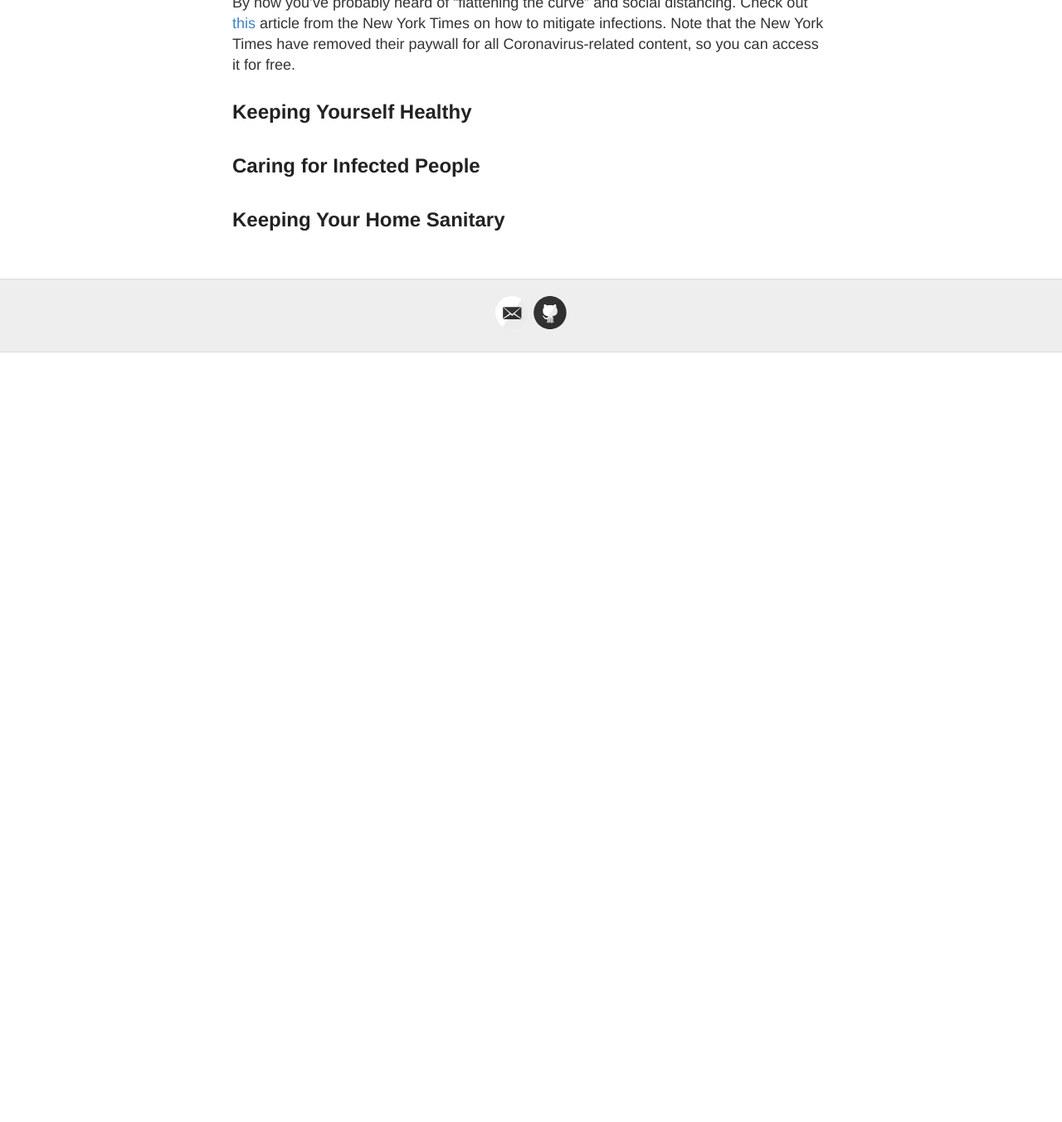
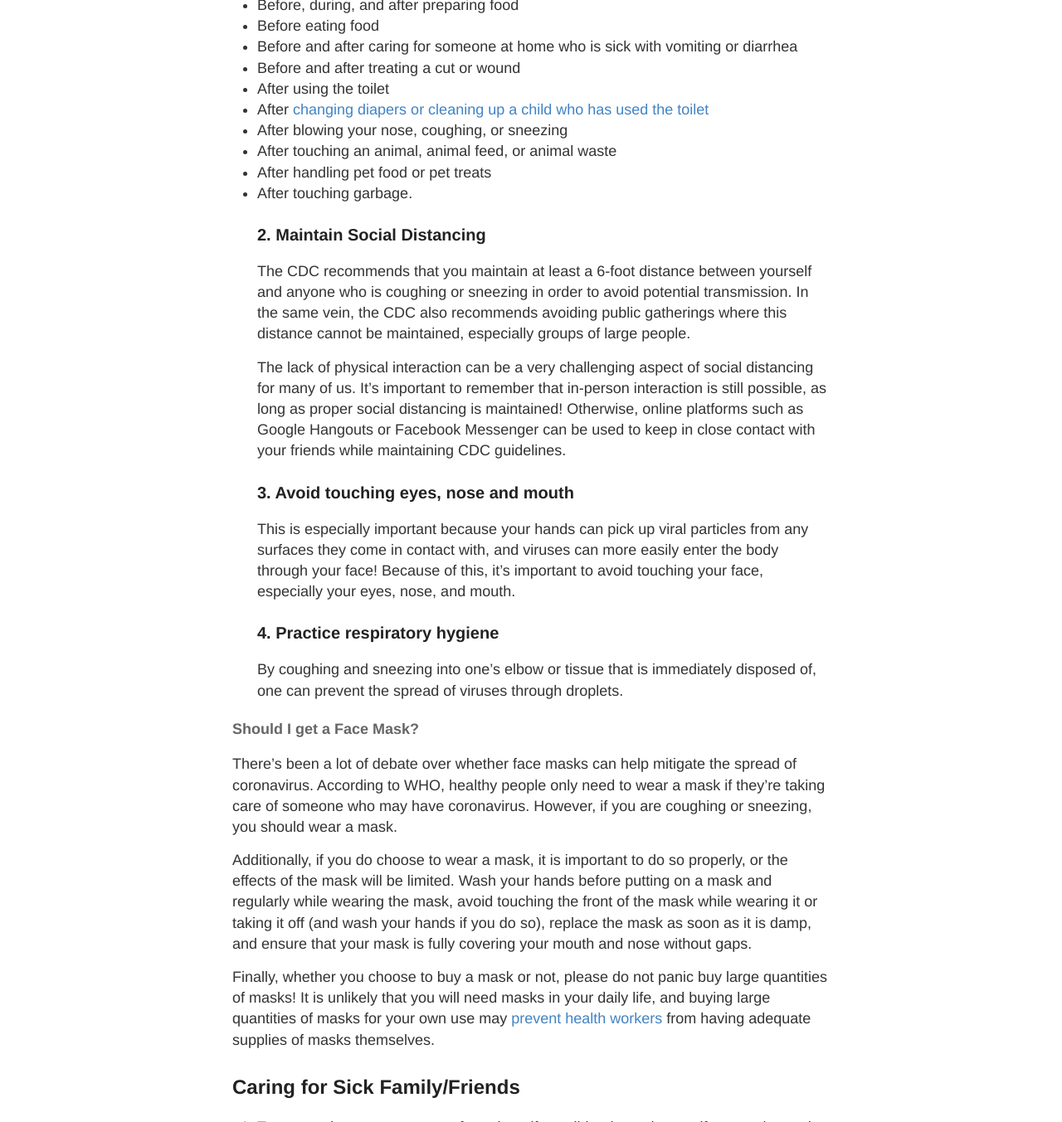
Before and after one commit to CarsonHerness/covid19, a Jekyll site: the page built from health.md, in a window 1280 px wide and 1400 px high, scrolled down 712 px, cut to the strip 47-1400 px from the top of the window. Shown: the whole strip at 83% size. Built offline with Jekyll 4.4.1, drawn with Linux system fonts in a browser that asks for light colours; before the commit the page ends 1184 px from its top, so only the background shows below that; some of the changed text lies outside the part shown.

Commit message:
Add content in health, financial, and work from home sections

```diff
--- a/health.md
+++ b/health.md
@@ -3,13 +3,52 @@ layout: page
 title: Health
 permalink: /health/
 ---
+
+Written by Andy Liu and Gabby Teodoro
+
+## Protective Measures Against Coronavirus
+Regardless of what situation you are currently in, the World Health Organization and Centers for Disease Control and Prevention recommend some basic protective measures in order to mitigate the spread of coronavirus in your community:
+
+### 1. Wash your hands frequently
+The WHO recommends that you regularly and thoroughly clean your hands with soap and water (or alcohol-based hand sanitizers if soap and water are not immediately available); this kills viruses that may be on your hands. The CDC has a [guide](https://www.cdc.gov/healthywater/hygiene/hand/handwashing.html) for proper hand-washing technique on its website, as well as [scientific justification](https://www.cdc.gov/handwashing/show-me-the-science-handwashing.html) for this technique! It is especially important that you wash your hands
+* Before, during, and after preparing food
+* Before eating food
+* Before and after caring for someone at home who is sick with vomiting or diarrhea
+* Before and after treating a cut or wound
+* After using the toilet
+* After [changing diapers or cleaning up a child who has used the toilet](https://www.cdc.gov/healthywater/hygiene/diapering/index.html)
+* After blowing your nose, coughing, or sneezing
+* After touching an animal, animal feed, or animal waste
+* After handling pet food or pet treats
+* After touching garbage.
+### 2. Maintain Social Distancing
+	The CDC recommends that you maintain at least a 6-foot distance between yourself and anyone who is coughing or sneezing in order to avoid potential transmission. In the same vein, the CDC also recommends avoiding public gatherings where this distance cannot be maintained, especially groups of large people.
+
+	The lack of physical interaction can be a very challenging aspect of social distancing for many of us. It’s important to remember that in-person interaction is still possible, as long as proper social distancing is maintained! Otherwise, online platforms such as Google Hangouts or Facebook Messenger can be used to keep in close contact with your friends while maintaining CDC guidelines.
+### 3. Avoid touching eyes, nose and mouth
+	This is especially important because your hands can pick up viral particles from any surfaces they come in contact with, and viruses can more easily enter the body through your face! Because of this, it’s important to avoid touching your face, especially your eyes, nose, and mouth.
+### 4. Practice respiratory hygiene
+	By coughing and sneezing into one’s elbow or tissue that is immediately disposed of, one can prevent the spread of viruses through droplets.
+
+#### Should I get a Face Mask?
+
+There’s been a lot of debate over whether face masks can help mitigate the spread of coronavirus. According to WHO, healthy people only need to wear a mask if they’re taking care of someone who may have coronavirus. However, if you are coughing or sneezing, you should wear a mask.
+
+Additionally, if you do choose to wear a mask, it is important to do so properly, or the effects of the mask will be limited. Wash your hands before putting on a mask and regularly while wearing the mask, avoid touching the front of the mask while wearing it or taking it off (and wash your hands if you do so), replace the mask as soon as it is damp, and ensure that your mask is fully covering your mouth and nose without gaps.
+
+Finally, whether you choose to buy a mask or not, please do not panic buy large quantities of masks! It is unlikely that you will need masks in your daily life, and buying large quantities of masks for your own use may [prevent health workers](https://www.nbcconnecticut.com/news/national-international/panic-buying-of-face-masks-is-unwarranted-and-could-pose-risks-for-health-workers-experts-say/2217892/) from having adequate supplies of masks themselves.
+
+## Caring for Sick Family/Friends
+1. Try to stay in a separate room from them if possible - have them self-quarantine to the best of their ability. Encourage them to stay in their room/in the house. If they need medical care, make sure to call their doctor/hospital ahead so they can plan to limit the potential spread.
+2. Good airflow in their room is important!
+3. Using PPE such as masks and gloves is a good thing to do here!
+4. Don't share items such as linens, utensils, etc. with the person who is sick!
+5. If you are caring for someone who lives far away from you, compile their list of emergency contacts (including their doctor/public health department). Help them prepare ahead by having them stock up on the prescriptions they have, fever/anti-inflammatories (particularly acetaminophen), and non-perishable food, and fluids (water and liquids with electrolytes are great)! Check-in on them regularly.
+
+
+## Keeping Your Home Sanitary
+
 ## Stopping the Spread
 ![Flatten the curve](https://static01.nyt.com/images/2020/03/11/science/11SCI-VIRUS-CURVE1/11SCI-VIRUS-TRACKER1-jumbo.jpg?quality=90&auto=webp)
 
 By now you've probably heard of "flattening the curve" and social distancing. Check out [this](https://www.nytimes.com/2020/03/11/science/coronavirus-curve-mitigation-infection.html) article from the New York Times on how to mitigate infections. Note that the New York Times have removed their paywall for all Coronavirus-related content, so you can access it for free.
-
-## Keeping Yourself Healthy
-
-## Caring for Infected People
-
-## Keeping Your Home Sanitary
```
Also changed, not shown: financial.md (+1 -0 lines), work-from-home.md (+1 -1 lines).
